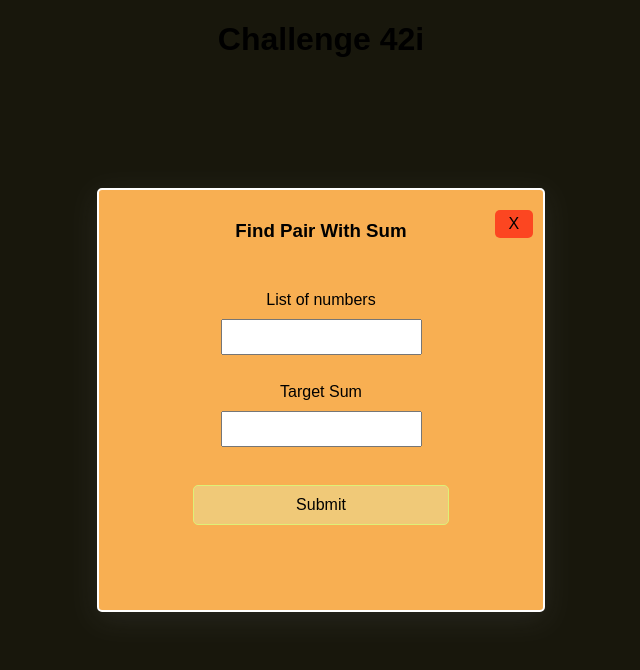
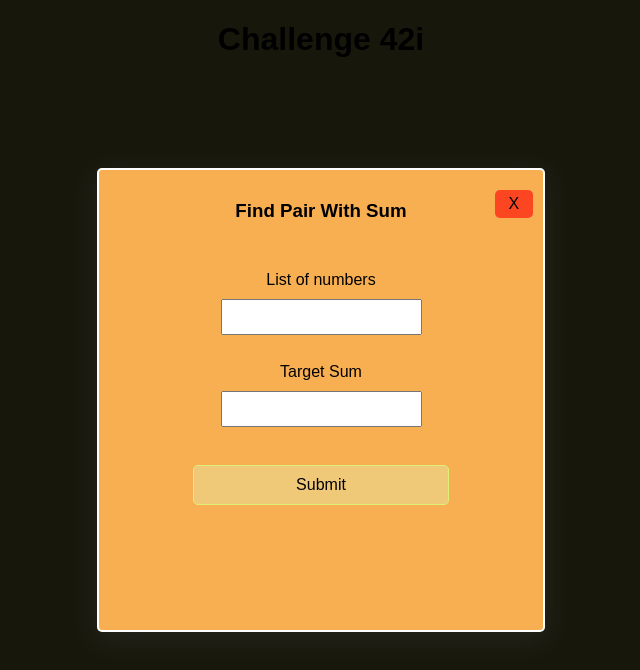
Before and after one commit to Adrianl93/Challenge_Tecnico_42i, a React (Create React App) app: page / in a window 1280 px wide. Both pictures are taken after a click on the button "Find Pair With Sum". Shown: the top 670 px of the page, without its empty margins (319-959 px from the left). Built offline with nearby package versions, Linux system fonts and the light colour scheme.

Commit message:
minimal desing fixes

```diff
--- a/src/styles/Modal.css
+++ b/src/styles/Modal.css
@@ -14,7 +14,7 @@ body {
 
   .modalContent {
     position: relative;
-    height: 45vh;
+    height: 50vh;
     width: 30vw;
     min-height: 300px;
     min-width: 100px;
```
